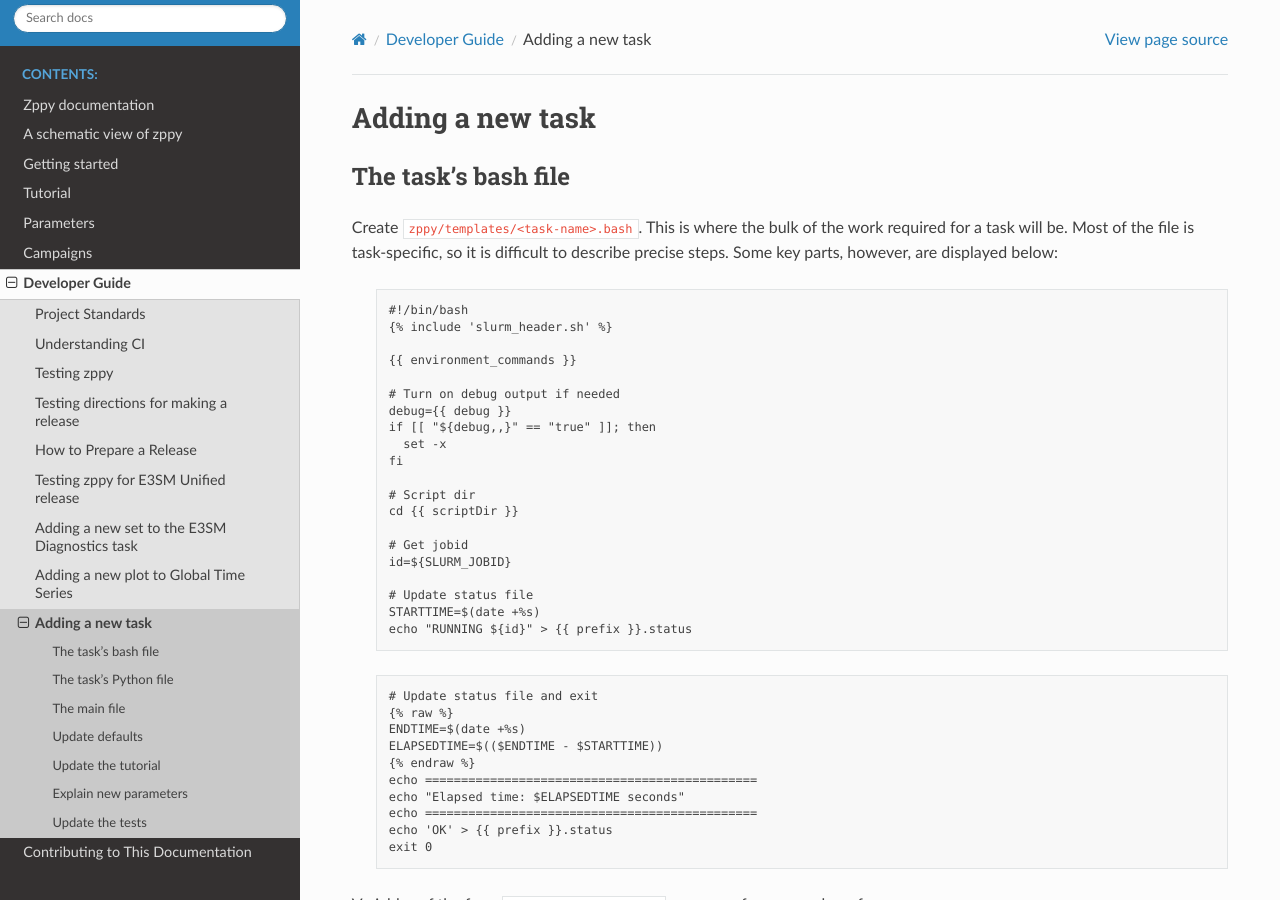
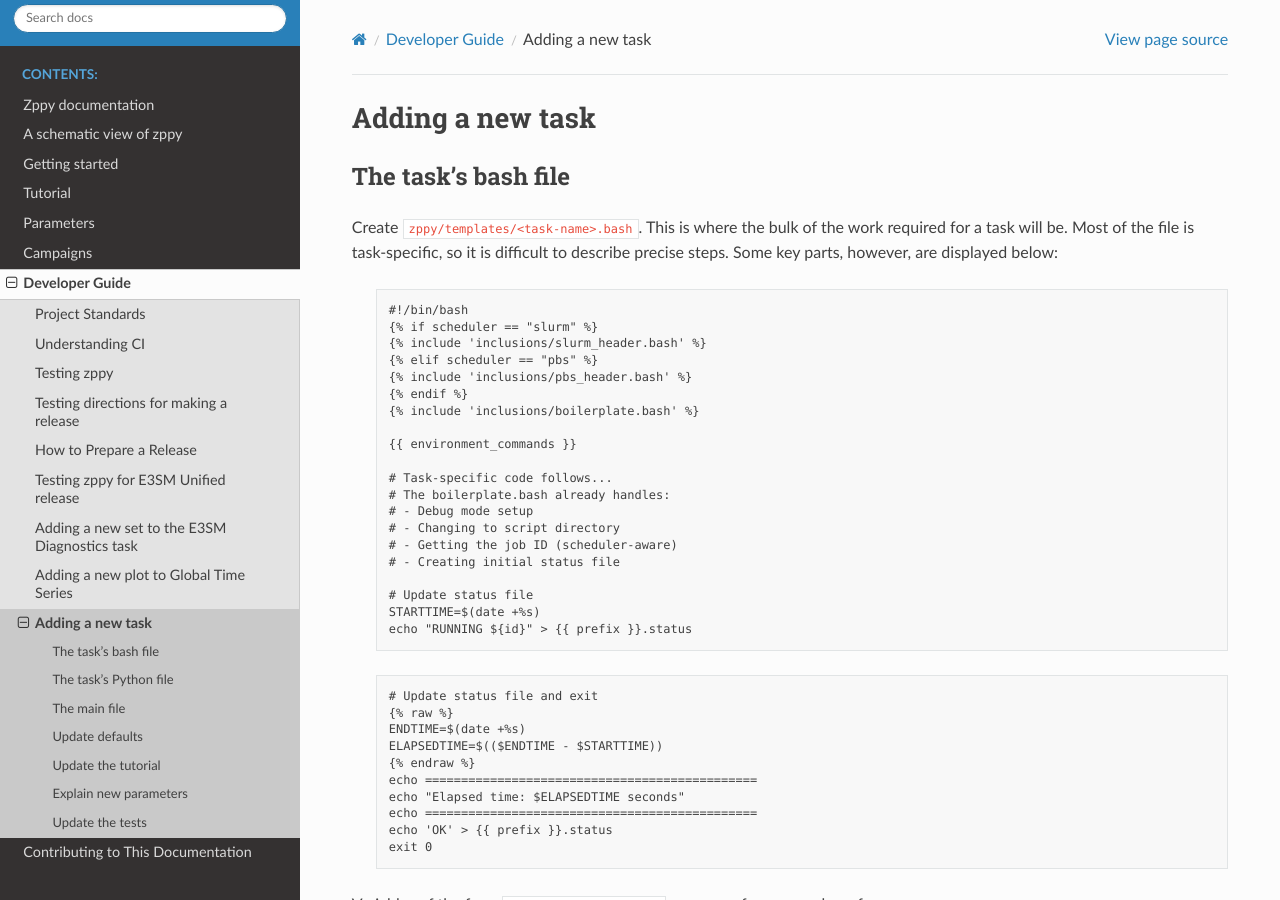
Before and after one commit to E3SM-Project/zppy, a Sphinx documentation site: the page built from docs/source/dev_guide/new_task.rst, in a window 1280 px wide and 900 px high. Built offline with Sphinx 7.4.7 and the Read the Docs theme 3.1.0, drawn with Linux system fonts in a browser that asks for light colours.

Commit message:
Update documentation to reflect PBS scheduler support
Co-authored-by: chengzhuzhang <13056557+chengzhuzhang@users.noreply.github.com>

```diff
--- a/docs/source/dev_guide/new_task.rst
+++ b/docs/source/dev_guide/new_task.rst
@@ -13,21 +13,21 @@ Some key parts, however, are displayed below:
     .. code::
 
         #!/bin/bash
-        {% include 'slurm_header.sh' %}
+        {% if scheduler == "slurm" %}
+        {% include 'inclusions/slurm_header.bash' %}
+        {% elif scheduler == "pbs" %}
+        {% include 'inclusions/pbs_header.bash' %}
+        {% endif %}
+        {% include 'inclusions/boilerplate.bash' %}
 
         {{ environment_commands }}
 
-        # Turn on debug output if needed
-        debug={{ debug }}
-        if [[ "${debug,,}" == "true" ]]; then
-          set -x
-        fi
-
-        # Script dir
-        cd {{ scriptDir }}
-
-        # Get jobid
-        id=${SLURM_JOBID}
+        # Task-specific code follows...
+        # The boilerplate.bash already handles:
+        # - Debug mode setup
+        # - Changing to script directory
+        # - Getting the job ID (scheduler-aware)
+        # - Creating initial status file
 
         # Update status file
         STARTTIME=$(date +%s)
--- a/docs/source/index.rst
+++ b/docs/source/index.rst
@@ -34,8 +34,8 @@ a specified number of years, for example generating atmosphere climatology
 files every 20 and 50 years.
 
 ``zppy`` parses the configuration file and generates batch
-jobs that are submitted for execution by SLURM. Dependencies between tasks
-are handled and passed to SLURM. Internally, each batch job is created by
+jobs that are submitted for execution by the job scheduler (Slurm or PBS). Dependencies between tasks
+are handled and passed to the scheduler. Internally, each batch job is created by
 instantiating `Jinja <https://jinja.palletsprojects.com>`_ template scripts
 (usually written in bash, but other languages are supported as well).
 
```
